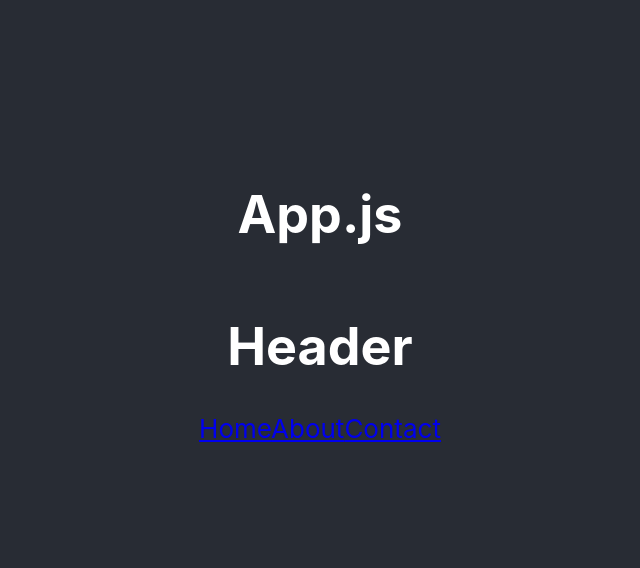
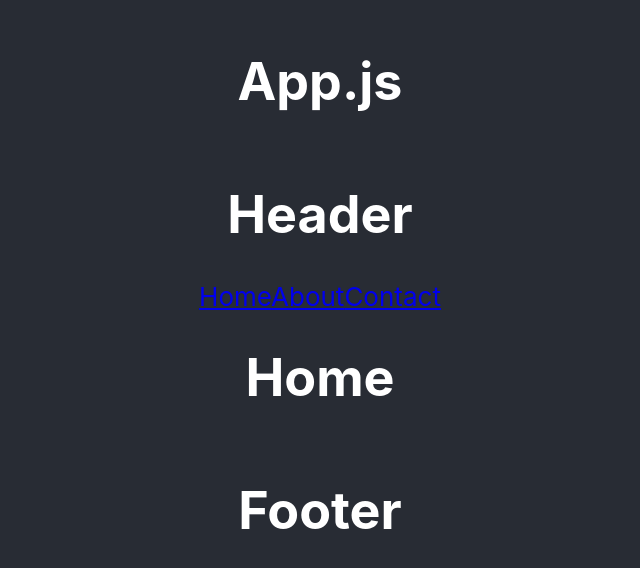
Before and after one commit to mjwall13/webdevmeg, a React (Create React App) app in the folder app/: page / in a window 1280 px wide. Shown: the part 104-672 px from the top of the page, without its empty margins (320-960 px from the left). Built offline with nearby package versions, Linux system fonts and the light colour scheme.

Commit message:
added files

```diff
--- a/app/src/App.js
+++ b/app/src/App.js
@@ -1,15 +1,28 @@
 import './App.css';
+import { BrowserRouter as Router, Route } from 'react-router-dom';
+
 import Header from './components/header';
 import Footer from './components/footer';
+
+import Home from './pages/home';
+import About from './pages/about';
+import Contact from './pages/contact';
 
 function App() {
   return (
     <div className="App">
+      <Router>
       <header className="App-header">
         <h1>App.js</h1>
         <Header />
-        {/* <Footer /> */}
+        <main>
+          <Route exact path="/" component={Home} />
+          <Route path="/about" component={About} />
+          <Route path="contact" component={Contact} />
+        </main>
+        <Footer />
       </header>
+      </Router>
     </div>
   );
 }
--- a/app/src/components/header/index.js
+++ b/app/src/components/header/index.js
@@ -14,6 +14,7 @@ export default function Header() {
             <Link to="/" >Home</Link>
             <Link to="/about" >About</Link>
             <Link to="/contact" >Contact</Link>
+
         </Router>
         </nav>
         </>
--- a/app/src/pages/about/index.js
+++ b/app/src/pages/about/index.js
@@ -6,7 +6,7 @@ class About extends Component {
 
         return(
             <>
-
+            <h1>About</h1>
             </>
         )
     }
--- a/app/src/pages/contact/index.js
+++ b/app/src/pages/contact/index.js
@@ -6,7 +6,7 @@ class Contact extends Component {
 
         return(
             <>
-
+            <h1>Contact</h1>
             </>
         )
     }
--- a/app/src/pages/home/index.js
+++ b/app/src/pages/home/index.js
@@ -6,7 +6,7 @@ class Home extends Component {
 
         return(
             <>
-
+            <h1>Home</h1>
             </>
         )
     }
```
